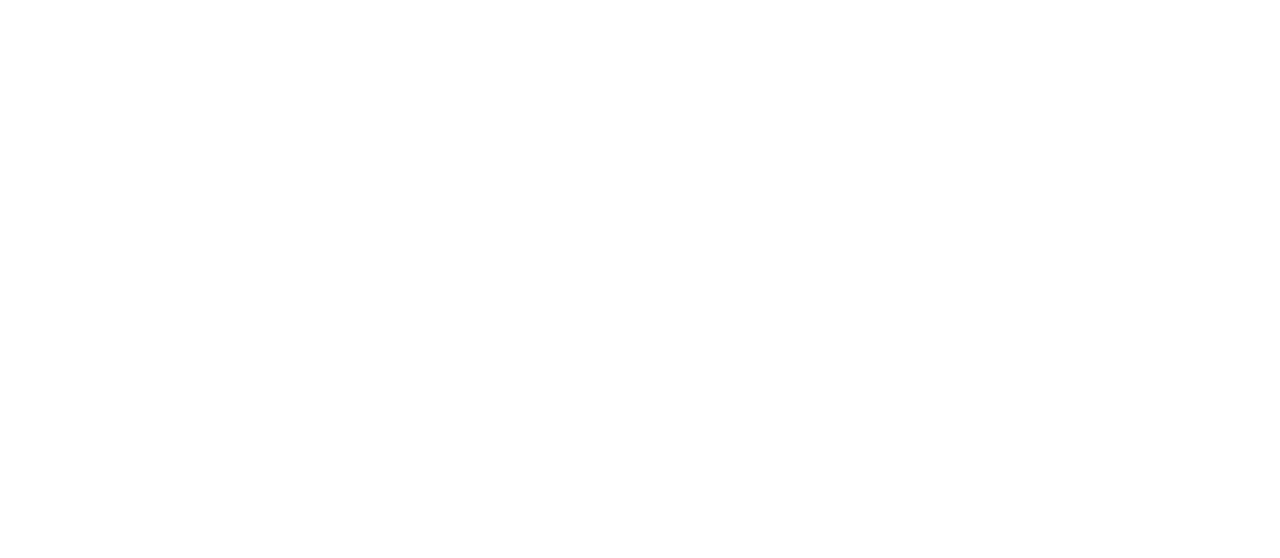
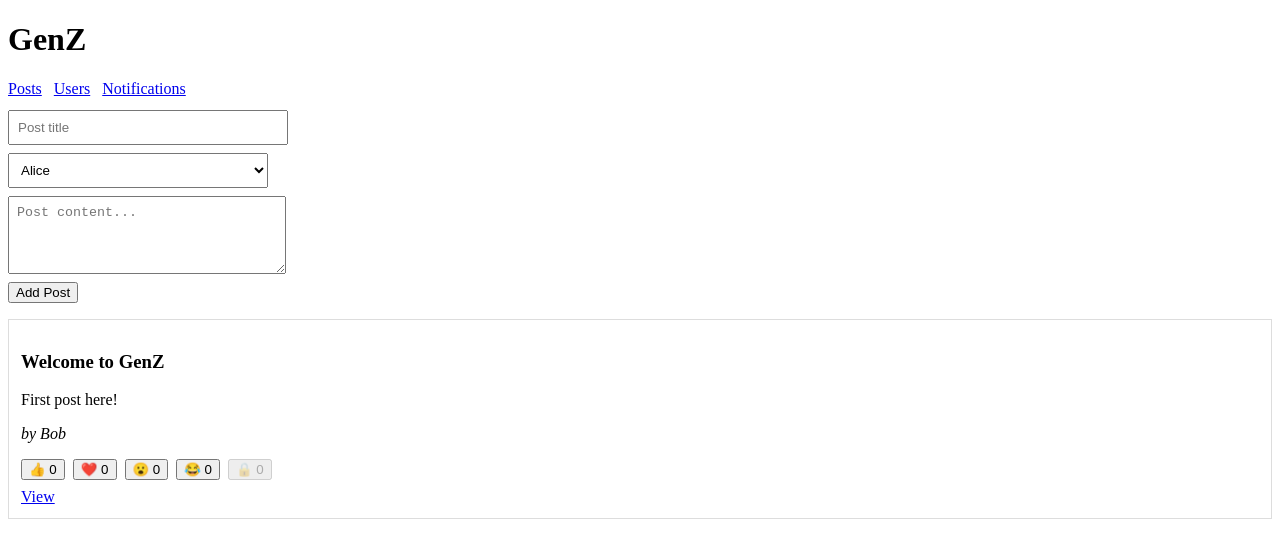
Before and after one commit to acciojob/social-media-Affan-Rafique, a React app: page / in a window 1280 px wide. Shown: the top 558 px of the page. Built offline with nearby package versions, Linux system fonts and the light colour scheme.

Commit message:
Update App.js

```diff
--- a/src/components/App.js
+++ b/src/components/App.js
@@ -1,13 +1,315 @@
+import React, { useMemo, useState } from "react";
+import { BrowserRouter as Router, Routes, Route, Link, useParams, useNavigate } from "react-router-dom";
 
-import React from "react";
-import './../styles/App.css';
+/* -------------------- Seed Data -------------------- */
+const seedUsers = [
+  { id: "u1", name: "Alice" },
+  { id: "u2", name: "Bob" },
+  { id: "u3", name: "Charlie" },
+];
 
-const App = () => {
+// exactly one initial post so that after adding a post,
+// .posts-list > :nth-child(2) is the new one (Cypress check)
+const seedPosts = [
+  {
+    id: "p1",
+    title: "Welcome to GenZ",
+    content: "First post here!",
+    userId: "u2",
+    reactions: { like: 0, love: 0, wow: 0, haha: 0, lock: 0 }, // 5 buttons; last (lock) stays 0
+  },
+];
+
+/* -------------------- Posts List -------------------- */
+function PostsList({ posts, users, onAddPost, onReact }) {
+  const [title, setTitle] = useState("");
+  const [author, setAuthor] = useState(users[0]?.id || "");
+  const [content, setContent] = useState("");
+
+  const getUserName = (uid) => users.find((u) => u.id === uid)?.name || "Unknown";
+
+  const submit = (e) => {
+    e.preventDefault();
+    if (!title.trim() || !author || !content.trim()) return;
+    // push to end (so it becomes :nth-child(2) with our single seed post)
+    onAddPost({
+      title: title.trim(),
+      content: content.trim(),
+      userId: author,
+    });
+    setTitle("");
+    setContent("");
+  };
+
   return (
-    <div>
-        {/* Do not remove the main div */}
+    <div className="App">
+      {/* header (first child) — Cypress checks .App > :nth-child(1) exists and h1 text */}
+      <header>
+        <h1>GenZ</h1>
+        <nav style={{ display: "flex", gap: 12, marginBottom: 12 }}>
+          {/* exact anchor texts required */}
+          <Link to="/">Posts</Link>
+          <Link to="/users">Users</Link>
+          <Link to="/notifications">Notifications</Link>
+        </nav>
+      </header>
+
+      {/* Create Post form (IDs must match) */}
+      <section style={{ marginBottom: 16 }}>
+        <form onSubmit={submit}>
+          <input
+            id="postTitle"
+            placeholder="Post title"
+            value={title}
+            onChange={(e) => setTitle(e.target.value)}
+            style={{ display: "block", marginBottom: 8, padding: 8, width: 260 }}
+          />
+          <select
+            id="postAuthor"
+            value={author}
+            onChange={(e) => setAuthor(e.target.value)}
+            style={{ display: "block", marginBottom: 8, padding: 8, width: 260 }}
+          >
+            {users.map((u) => (
+              <option key={u.id} value={u.id}>
+                {u.name}
+              </option>
+            ))}
+          </select>
+          <textarea
+            id="postContent"
+            placeholder="Post content..."
+            value={content}
+            onChange={(e) => setContent(e.target.value)}
+            rows={4}
+            style={{ display: "block", marginBottom: 8, padding: 8, width: 260 }}
+          />
+          <button type="submit">Add Post</button>
+        </form>
+      </section>
+
+      {/* Posts container must be .posts-list */}
+      <section className="posts-list" style={{ display: "grid", gap: 12 }}>
+        {posts.map((p) => (
+          <article className="post" key={p.id} style={{ border: "1px solid #ddd", padding: 12 }}>
+            <h3>{p.title}</h3>
+            <p>{p.content}</p>
+            <p style={{ fontStyle: "italic" }}>by {getUserName(p.userId)}</p>
+
+            {/* 5 reaction buttons: first 4 increment, 5th shows 0 and never changes */}
+            <div style={{ display: "flex", gap: 8, margin: "8px 0" }}>
+              <button onClick={() => onReact(p.id, "like")}>👍 {p.reactions.like}</button>
+              <button onClick={() => onReact(p.id, "love")}>❤️ {p.reactions.love}</button>
+              <button onClick={() => onReact(p.id, "wow")}>😮 {p.reactions.wow}</button>
+              <button onClick={() => onReact(p.id, "haha")}>😂 {p.reactions.haha}</button>
+              <button disabled>🔒 {p.reactions.lock}</button>
+            </div>
+
+            {/* View button must have class .button and route to /posts/:id */}
+            <Link className="button" to={`/posts/${p.id}`}>
+              View
+            </Link>
+          </article>
+        ))}
+      </section>
     </div>
-  )
+  );
 }
 
-export default App
+/* -------------------- Post Details (view + edit) -------------------- */
+function PostDetails({ posts, setPosts }) {
+  const { postId } = useParams();
+  const navigate = useNavigate();
+  const post = posts.find((p) => p.id === postId);
+
+  const [editing, setEditing] = useState(false);
+  const [title, setTitle] = useState(post?.title || "");
+  const [content, setContent] = useState(post?.content || "");
+
+  if (!post) return <h2>Post not found</h2>;
+
+  const save = () => {
+    setPosts((prev) =>
+      prev.map((p) => (p.id === postId ? { ...p, title: title.trim(), content: content.trim() } : p))
+    );
+    setEditing(false);
+  };
+
+  return (
+    <article className="post" style={{ padding: 12 }}>
+      {!editing ? (
+        <>
+          <h2>{post.title}</h2>
+          <p>{post.content}</p>
+          {/* Edit button must be .post > .button */}
+          <button className="button" onClick={() => setEditing(true)}>
+            Edit
+          </button>
+        </>
+      ) : (
+        <>
+          <input
+            id="postTitle"
+            value={title}
+            onChange={(e) => setTitle(e.target.value)}
+            style={{ display: "block", marginBottom: 8, padding: 8, width: 260 }}
+          />
+          <textarea
+            id="postContent"
+            value={content}
+            onChange={(e) => setContent(e.target.value)}
+            rows={4}
+            style={{ display: "block", marginBottom: 8, padding: 8, width: 260 }}
+          />
+          {/* "last button on the page" saves */}
+          <div style={{ display: "flex", gap: 8 }}>
+            <button onClick={() => navigate("/")}>Back</button>
+            <button className="button" onClick={save}>Save</button>
+          </div>
+        </>
+      )}
+    </article>
+  );
+}
+
+/* -------------------- Users Page -------------------- */
+function UsersPage({ users, posts }) {
+  const [selectedUserId, setSelectedUserId] = useState(null);
+  const userPosts = useMemo(
+    () => posts.filter((p) => p.userId === selectedUserId),
+    [posts, selectedUserId]
+  );
+
+  return (
+    <div className="App">
+      <header>
+        <h1>GenZ</h1>
+        <nav style={{ display: "flex", gap: 12, marginBottom: 12 }}>
+          <Link to="/">Posts</Link>
+          <Link to="/users">Users</Link>
+          <Link to="/notifications">Notifications</Link>
+        </nav>
+      </header>
+
+      {/* Must render exactly 3 <li> items */}
+      <ul>
+        {users.map((u) => (
+          <li key={u.id}>
+            <a href="#" onClick={(e) => { e.preventDefault(); setSelectedUserId(u.id); }}>
+              {u.name}
+            </a>
+          </li>
+        ))}
+      </ul>
+
+      {/* When clicking the 3rd then 2nd li, a .post should appear */}
+      {selectedUserId && (
+        <section className="posts-list" style={{ marginTop: 12, display: "grid", gap: 12 }}>
+          {userPosts.map((p) => (
+            <article className="post" key={p.id} style={{ border: "1px solid #ddd", padding: 12 }}>
+              <h3>{p.title}</h3>
+              <p>{p.content}</p>
+            </article>
+          ))}
+        </section>
+      )}
+    </div>
+  );
+}
+
+/* -------------------- Notifications Page -------------------- */
+function NotificationsPage({ notifications, onRefresh }) {
+  return (
+    <div className="App">
+      <header>
+        <h1>GenZ</h1>
+        <nav style={{ display: "flex", gap: 12, marginBottom: 12 }}>
+          <Link to="/">Posts</Link>
+          <Link to="/users">Users</Link>
+          <Link to="/notifications">Notifications</Link>
+        </nav>
+      </header>
+
+      {/* Refresh button must have class .button */}
+      <button className="button" onClick={onRefresh}>
+        Refresh Notifications
+      </button>
+
+      {/* Must be section.notificationsList and initially empty (no child divs) */}
+      <section className="notificationsList" style={{ marginTop: 12 }}>
+        {notifications.map((n) => (
+          <div key={n.id} style={{ border: "1px solid #ddd", padding: 8, marginBottom: 8 }}>
+            {n.text}
+          </div>
+        ))}
+      </section>
+    </div>
+  );
+}
+
+/* -------------------- App Shell with Router -------------------- */
+export default function App() {
+  const [users] = useState(seedUsers);
+  const [posts, setPosts] = useState(seedPosts);
+  const [notifications, setNotifications] = useState([]); // must start empty
+
+  const addPost = ({ title, content, userId }) => {
+    setPosts((prev) => [
+      ...prev,
+      {
+        id: "p" + (prev.length + 1),
+        title,
+        content,
+        userId,
+        reactions: { like: 0, love: 0, wow: 0, haha: 0, lock: 0 },
+      },
+    ]);
+  };
+
+  const reactToPost = (postId, key) => {
+    if (key === "lock") return; // 5th button must not change (stays 0)
+    setPosts((prev) =>
+      prev.map((p) =>
+        p.id === postId ? { ...p, reactions: { ...p.reactions, [key]: p.reactions[key] + 1 } } : p
+      )
+    );
+  };
+
+  const refreshNotifications = () => {
+    // populate notifications after click (before that, section has no divs)
+    const time = new Date().toLocaleTimeString();
+    setNotifications([
+      { id: "n1", text: `New content available (${time})` },
+      { id: "n2", text: `Don't miss trending posts (${time})` },
+    ]);
+  };
+
+  return (
+    <Router>
+      <Routes>
+        <Route
+          path="/"
+          element={
+            <PostsList
+              posts={posts}
+              users={users}
+              onAddPost={addPost}
+              onReact={reactToPost}
+            />
+          }
+        />
+        <Route path="/posts/:postId" element={<PostDetails posts={posts} setPosts={setPosts} />} />
+        <Route path="/users" element={<UsersPage users={users} posts={posts} />} />
+        <Route
+          path="/notifications"
+          element={
+            <NotificationsPage
+              notifications={notifications}
+              onRefresh={refreshNotifications}
+            />
+          }
+        />
+      </Routes>
+    </Router>
+  );
+}
```
